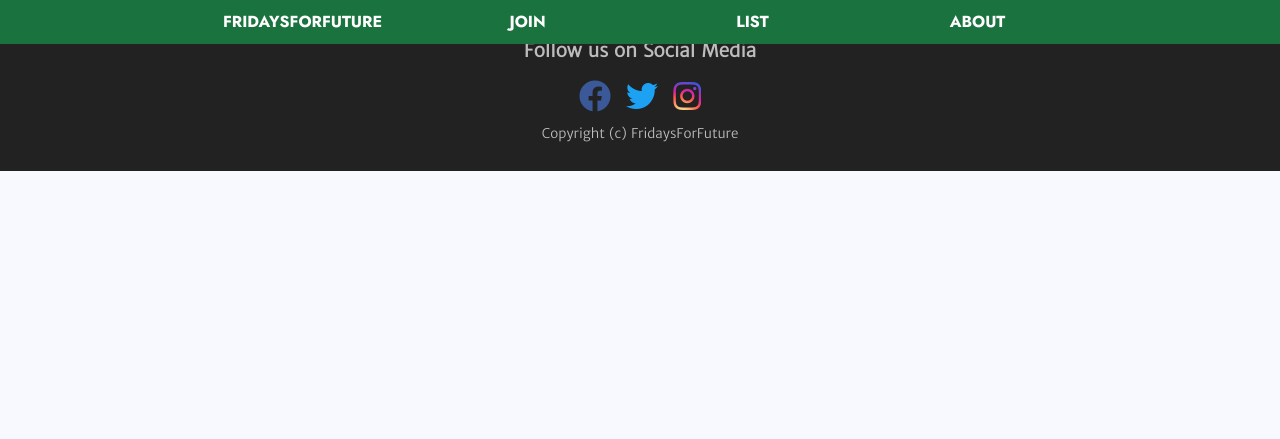
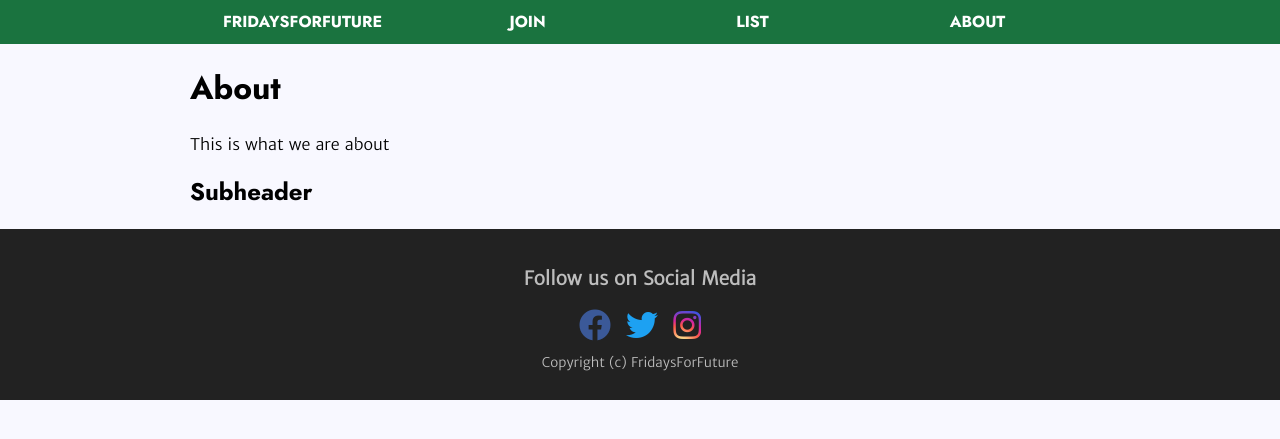
Before and after one commit to fridaysforfuture/fridaysforfuture.org, a Jekyll site: the page built from about.md, in a window 1280 px wide. Shown: the top 439 px of the page. Built offline with Jekyll 4.4.1, drawn with Linux system fonts in a browser that asks for light colours; nearby versions of some CDN libraries; some web fonts are replaced.

Commit message:
set page title and layout

```diff
--- a/about.html
+++ /dev/null
@@ -1,3 +0,0 @@
----
-layout: default
----
--- /dev/null
+++ b/about.md
@@ -0,0 +1,8 @@
+---
+layout: page
+title: About
+---
+# About
+This is what we are about
+
+## Subheader
--- a/index.html
+++ b/index.html
@@ -1,5 +1,6 @@
 ---
 layout: default
+title: Home
 ---
 <div id="landing" class="full-body">
         <div class="logo-center">
--- a/join.html
+++ /dev/null
@@ -1,3 +0,0 @@
----
-layout: default
----
```
Also changed, not shown: join.md (added, +4 -0 lines), list.md (added, +4 -0 lines).
